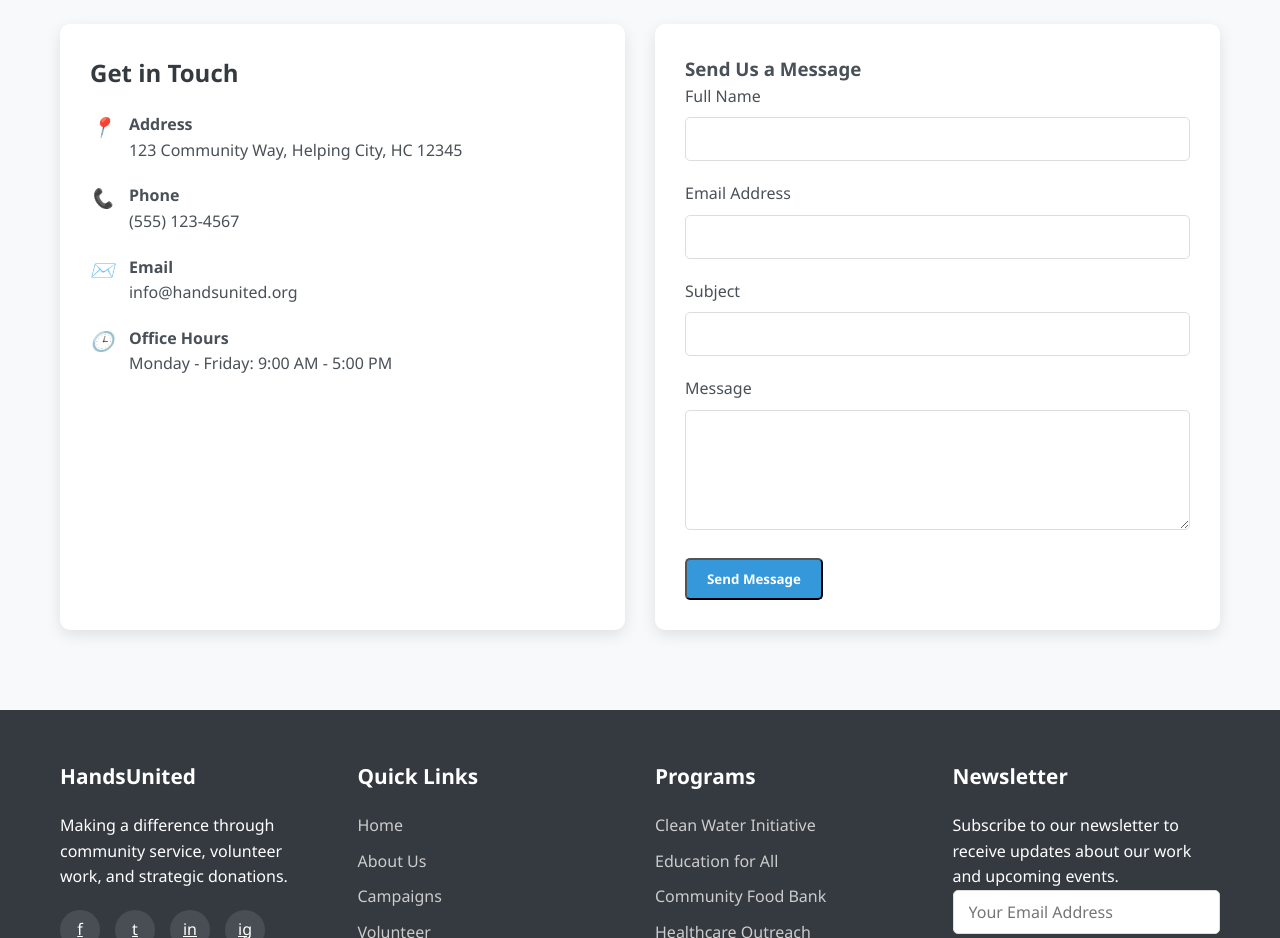
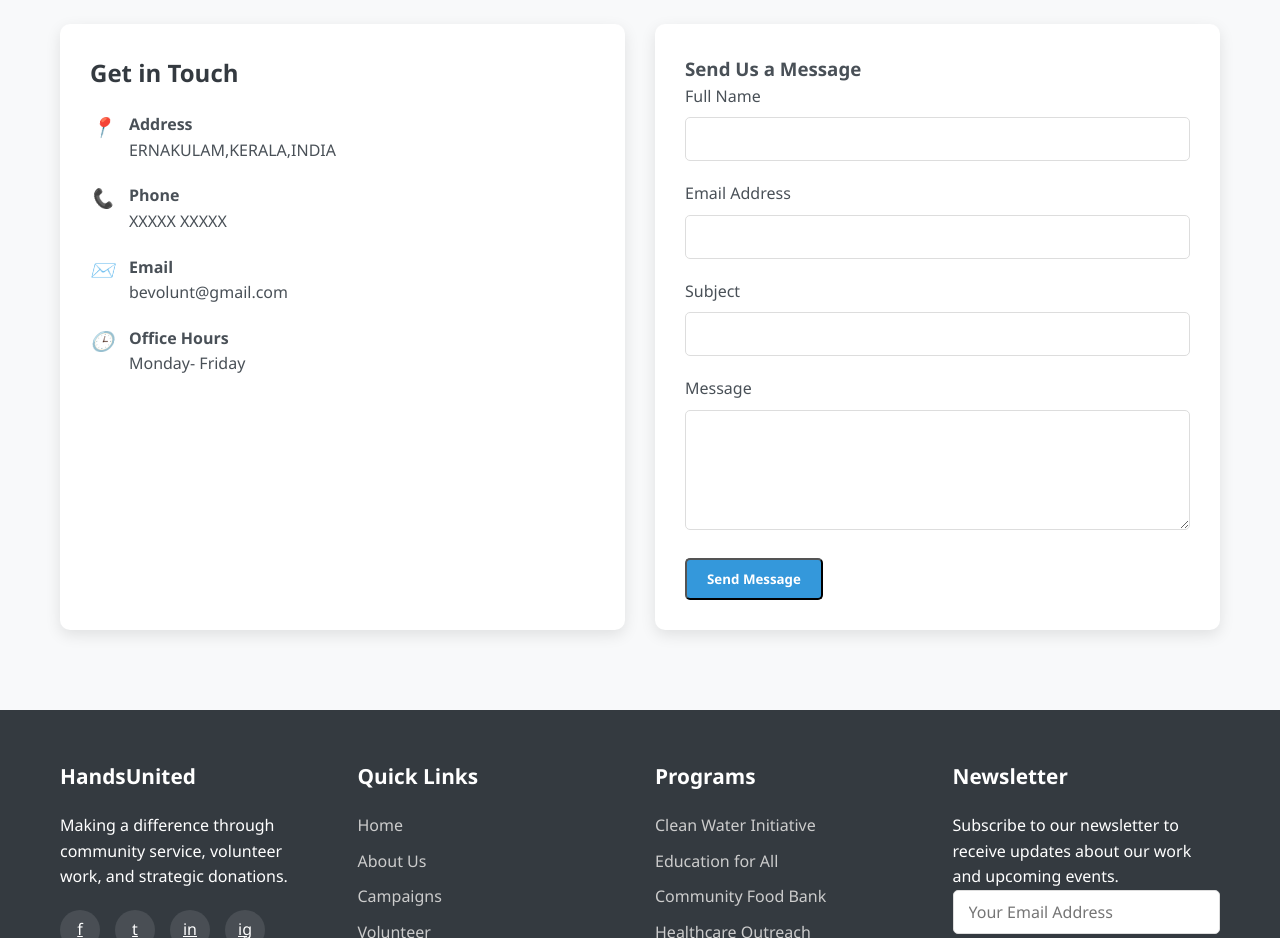
Before and after one commit to Athulkunju/gone, a plain HTML site: page index.html in a window 1280 px wide. Shown: the part 4740-5678 px from the top of the page. Drawn offline with Linux system fonts and the light colour scheme.

Commit message:
Update index.html

```diff
--- a/index.html
+++ b/index.html
@@ -796,28 +796,28 @@
                         <i>📍</i>
                         <div>
                             <h4>Address</h4>
-                            <p>123 Community Way, Helping City, HC 12345</p>
+                            <p>ERNAKULAM,KERALA,INDIA</p>
                         </div>
                     </div>
                     <div class="info-item">
                         <i>📞</i>
                         <div>
                             <h4>Phone</h4>
-                            <p>(555) 123-4567</p>
+                            <p> XXXXX XXXXX</p>
                         </div>
                     </div>
                     <div class="info-item">
                         <i>✉️</i>
                         <div>
                             <h4>Email</h4>
-                            <p>info@handsunited.org</p>
+                            <p>bevolunt@gmail.com</p>
                         </div>
                     </div>
                     <div class="info-item">
                         <i>🕒</i>
                         <div>
                             <h4>Office Hours</h4>
-                            <p>Monday - Friday: 9:00 AM - 5:00 PM</p>
+                            <p>Monday- Friday</p>
                         </div>
                     </div>
                 </div>
```
